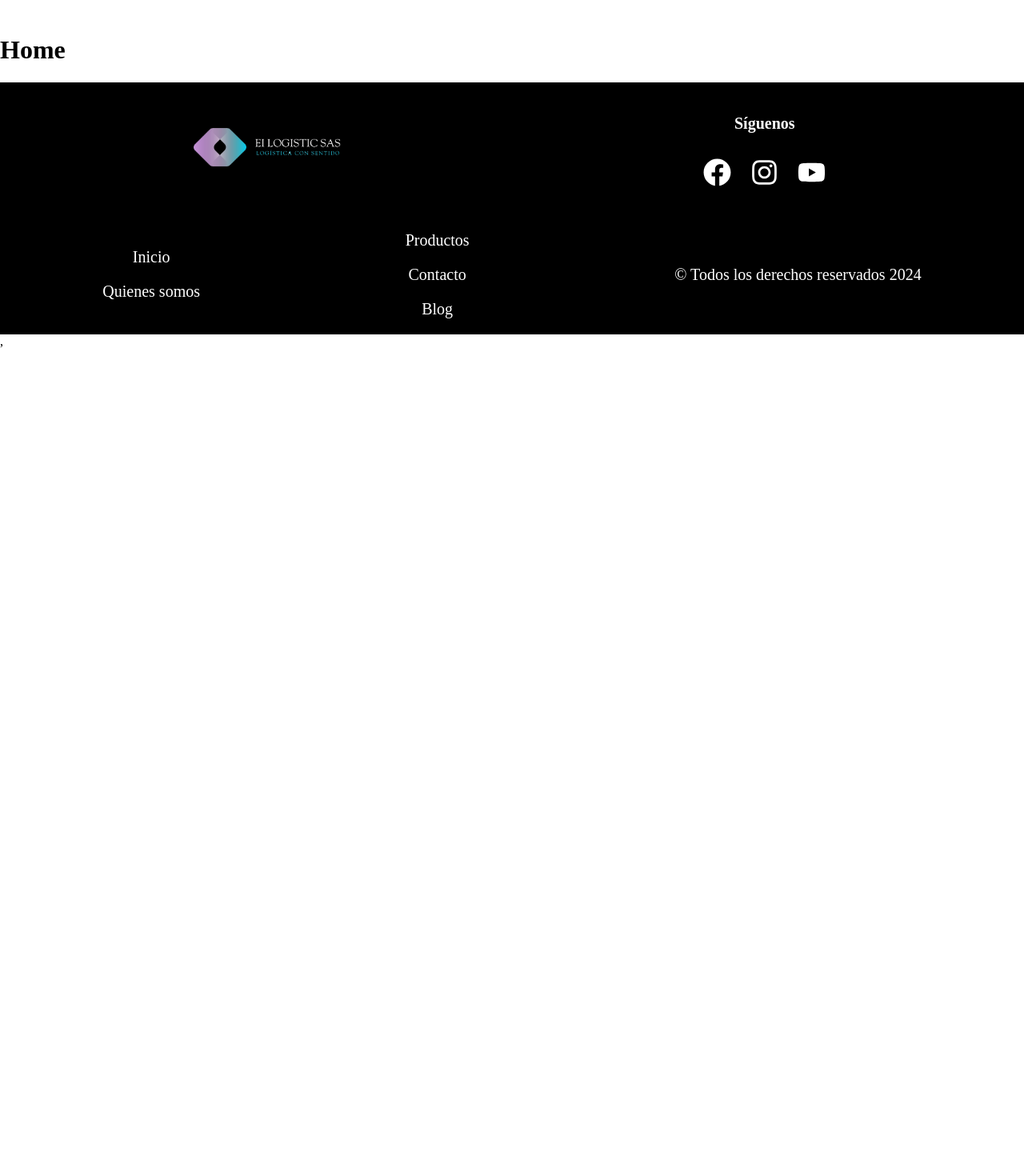
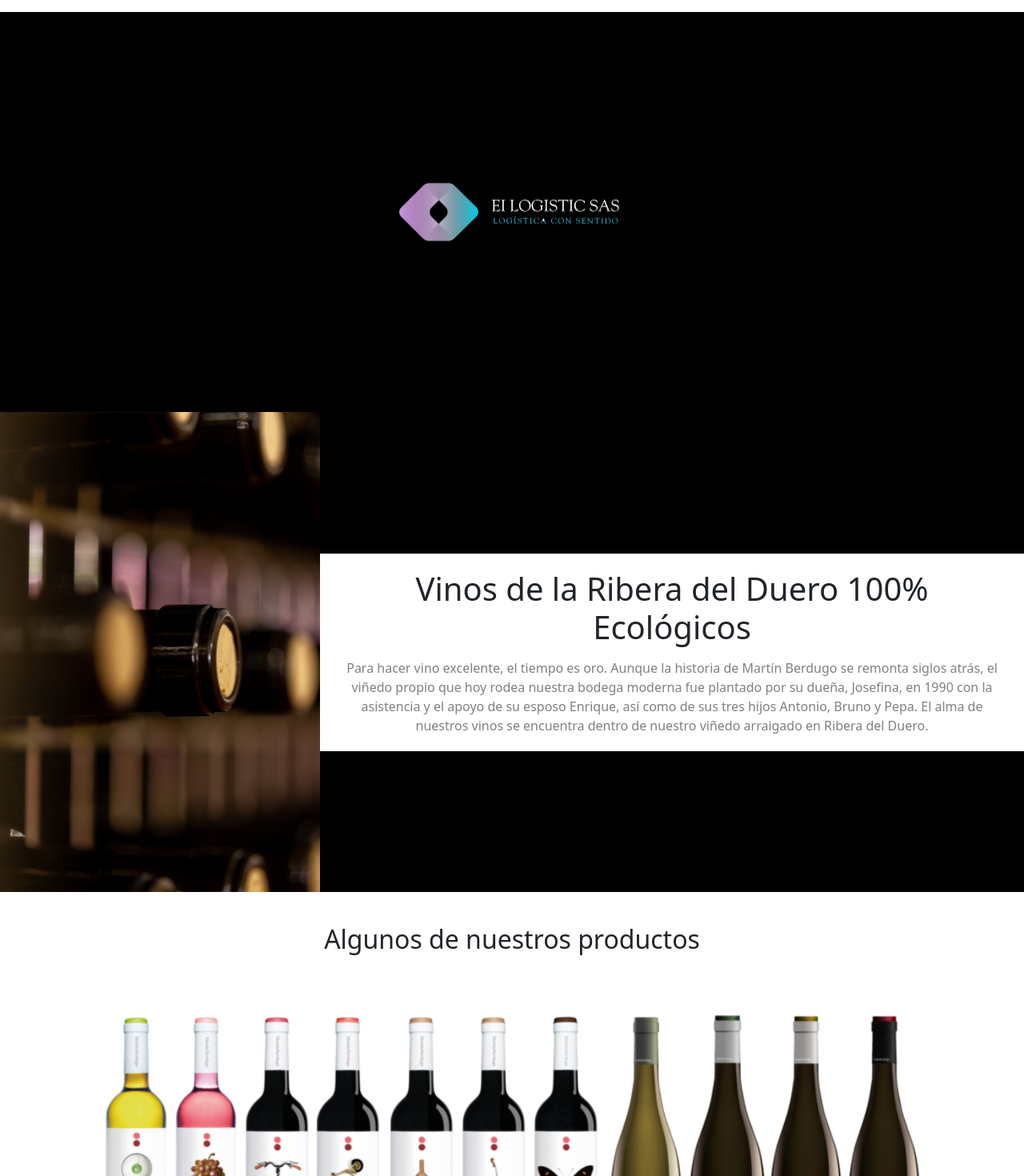
Before and after one commit to spread23/EilColombia, a React (Vite) app: page / in a window 1280 px wide. Shown: the part 1200-2670 px from the top of the page at 80% size. Before the commit the page ends 1636 px from the top, so only its background shows below. Built offline with nearby package versions, Linux system fonts and the light colour scheme.

Commit message:
Styling home page

```diff
--- a/index.html
+++ b/index.html
@@ -4,10 +4,12 @@
     <meta charset="UTF-8" />
     <link rel="icon" href="./src/assets/logo_favicon.png">
     <meta name="viewport" content="width=device-width, initial-scale=1.0" />
+    <link href="https://cdn.jsdelivr.net/npm/bootstrap@5.3.3/dist/css/bootstrap.min.css" rel="stylesheet" integrity="sha384-QWTKZyjpPEjISv5WaRU9OFeRpok6YctnYmDr5pNlyT2bRjXh0JMhjY6hW+ALEwIH" crossorigin="anonymous">
     <title>Eil web</title>
   </head>
   <body>
     <div id="root"></div>
     <script type="module" src="/src/main.jsx"></script>
+    <script src="https://cdn.jsdelivr.net/npm/bootstrap@5.3.3/dist/js/bootstrap.bundle.min.js" integrity="sha384-YvpcrYf0tY3lHB60NNkmXc5s9fDVZLESaAA55NDzOxhy9GkcIdslK1eN7N6jIeHz" crossorigin="anonymous"></script>
   </body>
 </html>
--- a/src/components/navbar/Navbar.jsx
+++ b/src/components/navbar/Navbar.jsx
@@ -39,6 +39,7 @@ export const Navbar = () => {
                     </div>
                 </div>
                 <img className='header-image' src={ vinedoGrande } alt="vinedo" />
+                <div className='payer-container'>
                     <ReactPlayer
                         url='https://www.youtube.com/watch?v=ZO3JZP6Dbgk&t=19s'
                         className='react-player'
@@ -47,6 +48,7 @@ export const Navbar = () => {
                         loop
                         width='100%'
                     />
+                </div>
             </header>
         </>
     )
--- a/src/components/navbar/navbar.css
+++ b/src/components/navbar/navbar.css
@@ -13,6 +13,10 @@ body, html {
     flex-direction: row;
     justify-content: space-around;
     align-items: center;
+}
+
+.player-container {
+    background-color: black;
 }
 
 .menu-items {
--- a/src/routes/home/Home.jsx
+++ b/src/routes/home/Home.jsx
@@ -1,11 +1,42 @@
 import React from 'react'
 
 import './home.css'
+import logoWhite from '../../assets/logo_white.png'
+import wines from '../../assets/wines.jpg'
+import bottles from '../../assets/botellas.png'
 
 export const Home = () => {
     return (
         <>
-            <h1>Home</h1>
+            <div className='section-home'>
+                <div className='logo-home'>
+                    <img className='home-logo' src={ logoWhite } alt="logo" />
+                </div>
+            </div>
+            <div className='wines-home'>
+                <div className='image-wine'>
+                    <img className='wine' src={ wines } alt="wines" />
+                </div>
+                <div className='description-wine'>
+                    <h1 className='title-wine'>
+                        Vinos de la Ribera del Duero 100% Ecológicos
+                    </h1>
+                    <p className='contain-wine'>
+                        Para hacer vino excelente, el tiempo es oro.
+                        Aunque la historia de Martín Berdugo se remonta
+                        siglos atrás, el viñedo propio que hoy rodea nuestra
+                        bodega moderna fue plantado por su dueña, Josefina,
+                        en 1990 con la asistencia y el apoyo de su esposo
+                        Enrique, así como de sus tres hijos Antonio, Bruno y
+                        Pepa. El alma de nuestros vinos se encuentra dentro
+                        de nuestro viñedo arraigado en Ribera del Duero.
+                    </p>
+                </div>
+            </div>
+            <div className='title-products'>
+                <h2 className='some-products'>Algunos de nuestros productos</h2>
+                <img className='bottle-image' src={ bottles } alt="bottles" />
+            </div>
         </>
     )
 }
--- a/src/routes/home/home.css
+++ b/src/routes/home/home.css
@@ -0,0 +1,83 @@
+body, html {
+    margin: 0px;
+    padding: 0px;
+}
+
+.section-home {
+    background-color: black;
+    height: 500px;
+    margin: 0;
+}
+
+.logo-home {
+    margin: 20px;
+}
+
+.home-logo {
+    width: 300px;
+}
+
+.section-home {
+    display: flex;
+    flex-direction: column;
+    justify-content: center;
+    align-items: center;
+}
+
+.wines-home {
+    display: flex;
+    flex-direction: row;
+    justify-content: space-around;
+    align-items: center;
+    margin: 0;
+    background-color: black;
+}
+
+.description-wine {
+    background-color: white;
+    display: flex;
+    flex-direction: column;
+    justify-content: center;
+    align-items: center;
+    text-align: center;
+    padding: 20px;
+    height: auto;
+}
+
+.wine {
+    width: 400px;
+}
+
+.title-wine {
+    margin-bottom: 15px;
+    padding: 0
+}
+
+.contain-wine {
+    margin: 0;
+    padding: 0;
+    color: gray;
+}
+
+.title-products {
+    display: flex;
+    flex-direction: column;
+    justify-content: center;
+    align-items: center;
+    margin: 40px;
+}
+
+.some-products {
+    margin-bottom: 40px;
+}
+
+.bottle-image {
+    width: 100%;
+}
+
+@media (max-width: 750px) {
+    .wines-home {
+        display: flex;
+        flex-direction: column;
+    }
+}
```
Also changed, not shown: src/assets/botellas.png (added), src/assets/wines.jpg (added). Lines whose indentation alone changed are shown as unchanged.
